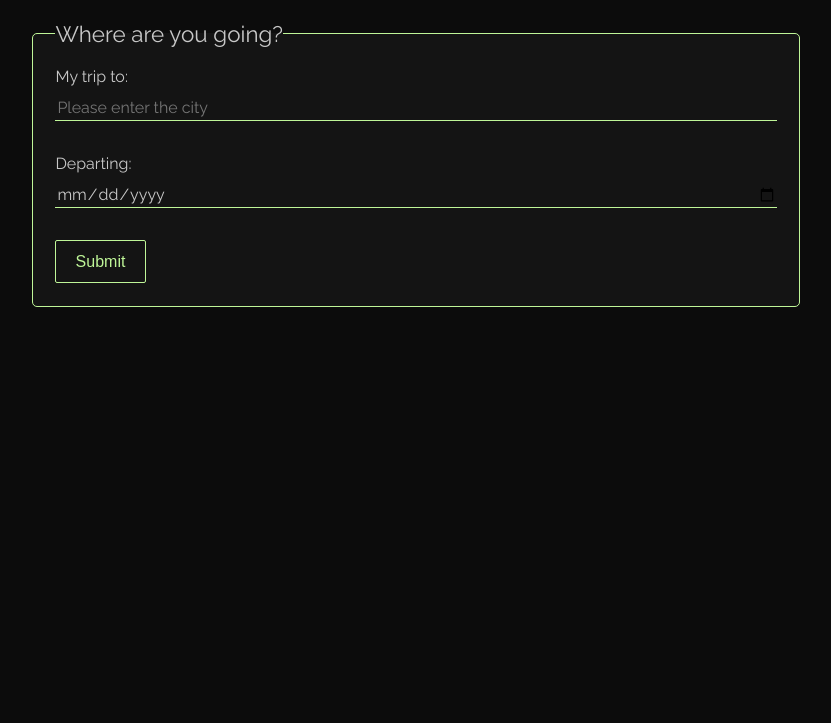
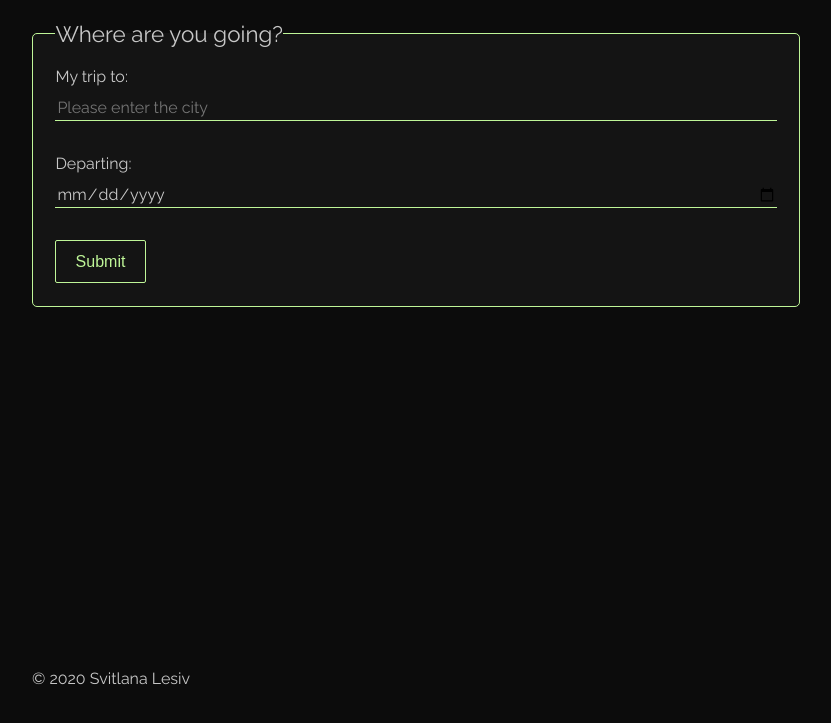
Before and after one commit to svlesiv/travel-app, a website built with webpack: page src/client/views/index.html in a window 1280 px wide. Shown: the part 73-796 px from the top of the page, without its empty margins (224-1055 px from the left). Built offline with nearby package versions, Linux system fonts and the light colour scheme.

Commit message:
feat: add footer

```diff
--- a/src/client/styles/styles.scss
+++ b/src/client/styles/styles.scss
@@ -31,6 +31,10 @@ body {
     padding-bottom: 1em;
   }
 
+  main {
+    flex: 2;
+  }
+
   .loading,
   .card {
     display: none;
--- a/src/client/views/index.html
+++ b/src/client/views/index.html
@@ -5,17 +5,17 @@
     <title>Travel App</title>
   </head>
   <body>
+    <header>
+      <h1>Travel App</h1>
+    </header>
+
     <main id="app">
-      <header>
-        <h1>Travel App</h1>
-      </header>
-
       <form>
         <fieldset>
           <legend>Where are you going?</legend>
 
           <label for="city">My trip to:</label>
-          <input type="text" id="city" placeholder="Please enter the city"/>
+          <input type="text" id="city" placeholder="Please enter the city" />
 
           <label for="date">Departing:</label>
           <input type="date" id="date" />
@@ -54,5 +54,9 @@
         </div>
       </section>
     </main>
+
+    <footer>
+      <p>&copy; 2020 Svitlana Lesiv</p>
+    </footer>
   </body>
 </html>
```
